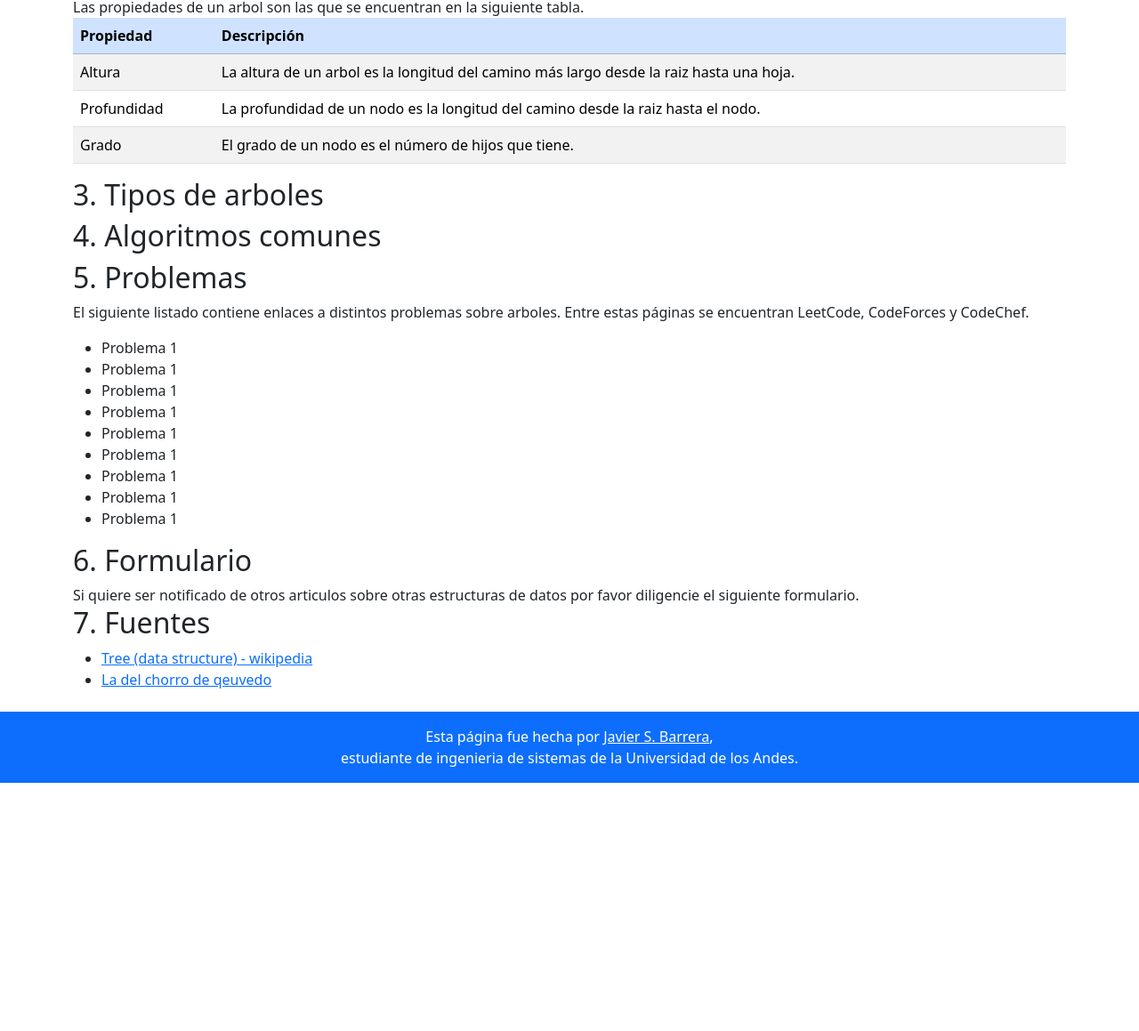
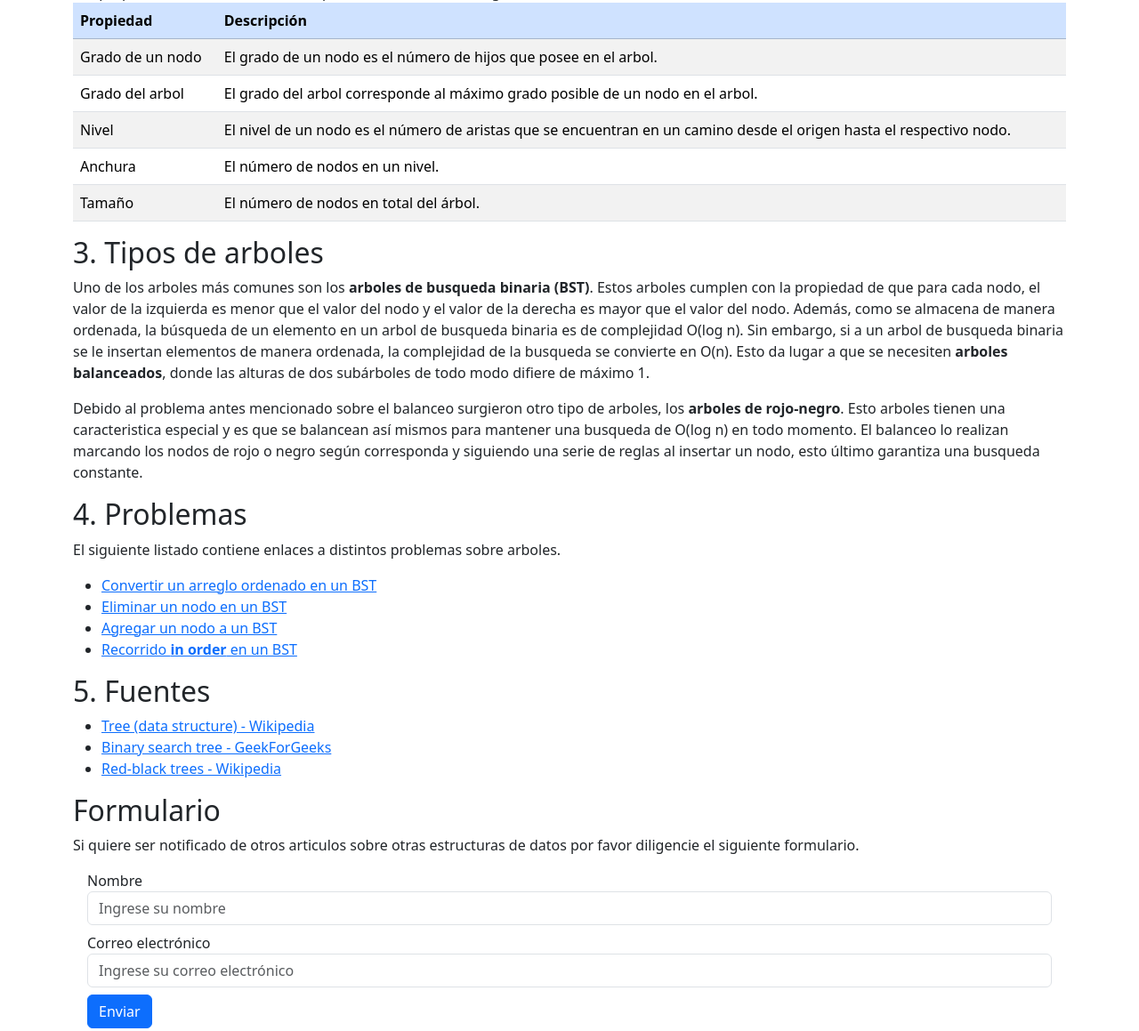
Before and after one commit to j4vierb/page, a plain HTML site: page index.html in a window 1280 px wide. Shown: the part 514-1673 px from the top of the page at 89% size. Before the commit the page ends 1394 px from the top, so only its background shows below. Drawn offline with nearby package versions, Linux system fonts and the light colour scheme.

Commit message:
Finish webpage

```diff
--- a/index.html
+++ b/index.html
@@ -17,22 +17,19 @@
       <div class="collapse navbar-collapse" id="navbarNav">
         <ul class="navbar-nav">
           <li class="nav-item">
-            <a class="nav-link active text-white" aria-current="page" href="#">Introducción</a>
+            <a class="nav-link active text-white" aria-current="page" href="#introduccion">Introducción</a>
           </li>
           <li class="nav-item">
-            <a class="nav-link active text-white" aria-current="page" href="#">Propiedades</a>
+            <a class="nav-link active text-white" aria-current="page" href="#propiedades">Propiedades</a>
           </li>
           <li class="nav-item">
-            <a class="nav-link active text-white" aria-current="page" href="#">Tipos de arboles</a>
+            <a class="nav-link active text-white" aria-current="page" href="#tipos">Tipos de arboles</a>
           </li>
           <li class="nav-item">
-            <a class="nav-link active text-white" aria-current="page" href="#">Algoritmos comunes</a>
+            <a class="nav-link active text-white" aria-current="page" href="#problemas">Problemas</a>
           </li>
           <li class="nav-item">
-            <a class="nav-link active text-white" aria-current="page" href="#">Problemas</a>
-          </li>
-          <li class="nav-item">
-            <a class="nav-link active text-white" aria-current="page" href="#">Formulario</a>
+            <a class="nav-link active text-white" aria-current="page" href="#formulario">Formulario</a>
           </li>
           <li class="nav-item">
             <a class="nav-link active text-white" aria-current="page" href="#">Fuentes</a>
@@ -45,10 +42,10 @@
   <main class="container my-4">
     <h1 class="text-center">Arboles</h2>
 
-    <h2 class="text-left">1. Introducción</h2>
+    <h2 class="text-left" id="introduccion">1. Introducción</h2>
     <div class="row">
-      <div class="col">
-        <figure class="d-flex justify-content-center align-items-center flex-column">
+      <div class="col d-flex justify-content-center align-items-center flex-column">
+        <figure class="">
           <img src="https://upload.wikimedia.org/wikipedia/commons/thumb/5/5f/Tree_%28computer_science%29.svg/330px-Tree_%28computer_science%29.svg.png" class="fig-1" alt="tree image"/>
           <figcaption>Figura 1. Representación gráfica de un arbol.</figcaption>
         </figure>
@@ -59,7 +56,7 @@
       </div>
     </div>
 
-    <h2>2. Propiedades</h2>
+    <h2 id="propiedades">2. Propiedades</h2>
     Las propiedades de un arbol son las que se encuentran en la siguiente tabla.
     <table class="table table-striped">
       <thead>
@@ -70,46 +67,68 @@
       </thead>
       <tbody class="table-striped">
         <tr>
-          <td>Altura</td>
-          <td>La altura de un arbol es la longitud del camino más largo desde la raiz hasta una hoja.</td>
+          <td>Grado de un nodo</td>
+          <td>El grado de un nodo es el número de hijos que posee en el arbol.</td>
         </tr>
         <tr>
-          <td>Profundidad</td>
-          <td>La profundidad de un nodo es la longitud del camino desde la raiz hasta el nodo.</td>
+          <td>Grado del arbol</td>
+          <td>El grado del arbol corresponde al máximo grado posible de un nodo en el arbol.</td>
         </tr>
         <tr>
-          <td>Grado</td>
-          <td>El grado de un nodo es el número de hijos que tiene.</td>
+          <td>Nivel</td>
+          <td>El nivel de un nodo es el número de aristas que se encuentran en un camino desde el origen hasta el respectivo nodo.</td>
+        </tr>
+        <tr>
+          <td>Anchura</td>
+          <td>El número de nodos en un nivel.</td>
+        </tr>
+        <tr>
+          <td>Tamaño</td>
+          <td>El número de nodos en total del árbol.</td>
         </tr>
       </tbody>
     </table>
 
-    <h2>3. Tipos de arboles</h2>
+    <h2 id="tipos">3. Tipos de arboles</h2>
+    <p>
+      Uno de los arboles más comunes son los <b>arboles de busqueda binaria (BST)</b>. Estos arboles cumplen con la propiedad de que para cada nodo, el valor de la izquierda es menor que el valor del nodo y el valor de la derecha es mayor que el valor del nodo. Además, como se almacena de manera ordenada, la búsqueda de un elemento en un arbol de busqueda binaria es de complejidad O(log n). Sin embargo, si a un arbol de busqueda binaria se le insertan elementos de manera ordenada, la complejidad de la busqueda se convierte en O(n). Esto da lugar a que se necesiten <b>arboles balanceados</b>, donde las alturas de dos subárboles de todo modo difiere de máximo 1.
+    </p>
 
-    <h2>4. Algoritmos comunes</h2>
+    <p>
+      Debido al problema antes mencionado sobre el balanceo surgieron otro tipo de arboles, los <b>arboles de rojo-negro</b>. Esto arboles tienen una caracteristica especial y es que se balancean así mismos para mantener una busqueda de O(log n) en todo momento. El balanceo lo realizan marcando los nodos de rojo o negro según corresponda y siguiendo una serie de reglas al insertar un nodo, esto último garantiza una busqueda constante.
+    </p>
 
-    <h2>5. Problemas</h2>
-    <p>El siguiente listado contiene enlaces a distintos problemas sobre arboles. Entre estas páginas se encuentran LeetCode, CodeForces y CodeChef.</p>
+    <h2 id="problemas">4. Problemas</h2>
+    <p>El siguiente listado contiene enlaces a distintos problemas sobre arboles.</p>
     <ul>
-      <li>Problema 1</li>
-      <li>Problema 1</li>
-      <li>Problema 1</li>
-      <li>Problema 1</li>
-      <li>Problema 1</li>
-      <li>Problema 1</li>
-      <li>Problema 1</li>
-      <li>Problema 1</li>
-      <li>Problema 1</li>
+      <li><a href="https://leetcode.com/problems/convert-sorted-array-to-binary-search-tree" target="_blank">Convertir un arreglo ordenado en un BST</a></li>
+      <li><a href="https://leetcode.com/problems/convert-sorted-array-to-binary-search-tree" target="_blank">Eliminar un nodo en un BST</a></li>
+      <li><a href="https://leetcode.com/problems/insert-into-a-binary-search-tree/description/" target="_blank">Agregar un nodo a un BST</a></li>
+      <li><a href="https://leetcode.com/problems/binary-tree-inorder-traversal" target="_blank">Recorrido <b>in order</b> en un BST</a></li>
     </ul>
 
-    <h2>6. Formulario</h2>
+    <h2 id="fuentes">5. Fuentes</h2>
+    <ul>
+      <li><a href="https://en.wikipedia.org/wiki/Tree_(data_structure)" target="_blank">Tree (data structure) - Wikipedia</a></li>
+      <li><a href="https://www.geeksforgeeks.org/binary-search-tree-data-structure/" target="_blank">Binary search tree - GeekForGeeks</a></li>
+      <li><a href="https://en.wikipedia.org/wiki/Red%E2%80%93black_tree">Red-black trees - Wikipedia</a></li>
+    </ul>
+
+    <h2 id="formulario">Formulario</h2>
     Si quiere ser notificado de otros articulos sobre otras estructuras de datos por favor diligencie el siguiente formulario.
 
-    <h2>7. Fuentes</h2>
-    <ul>
-      <li><a href="https://en.wikipedia.org/wiki/Tree_(data_structure)" target="_blank">Tree (data structure) - wikipedia</a></li>
-      <li><a href="">La del chorro de qeuvedo</a></li>
-    </ul>
+    <form class="m-3">
+      <div class="form-group my-2">
+        <label for="email">Nombre</label>
+        <input type="text" class="form-control" id="email" aria-describedby="emailHelp" placeholder="Ingrese su nombre" maxlength="15">
+      </div>
+
+      <div class="form-group my-2">
+        <label for="email">Correo electrónico</label>
+        <input type="email" class="form-control" id="email" aria-describedby="emailHelp" placeholder="Ingrese su correo electrónico" maxlength="50">
+      </div>
+      <button type="submit" class="btn btn-primary">Enviar</button>
+    </form>
   </main>
 
   <footer>
--- a/styles/main.css
+++ b/styles/main.css
@@ -2,9 +2,3 @@
   max-width: 260px;
   max-width: 200px;
 }
-
-@media screen and (min-width: 768px) {
-  .fig-1 {
-    max-width: 300px;
-  }
-}
```
Also changed, not shown: 1 other file.
